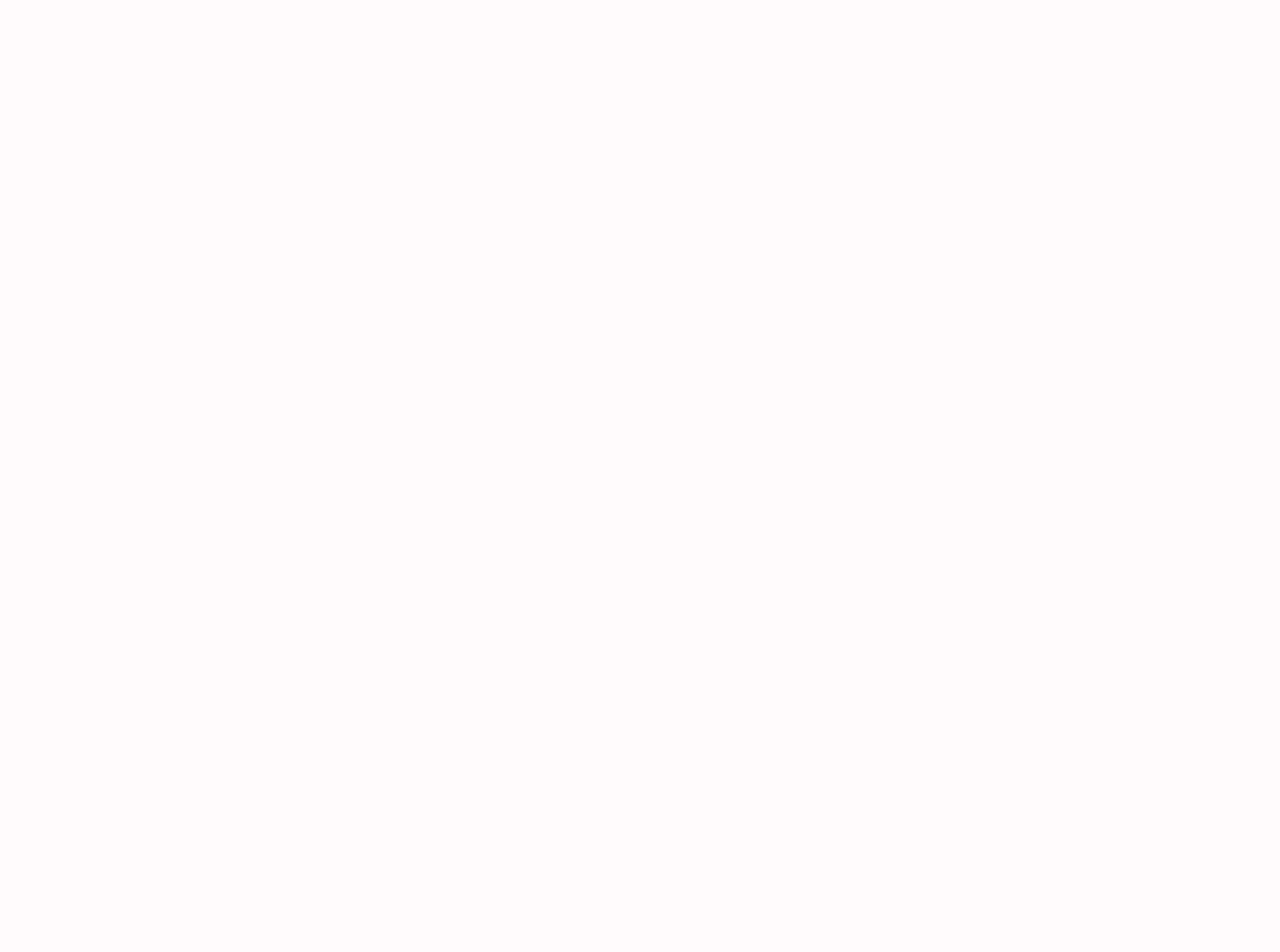
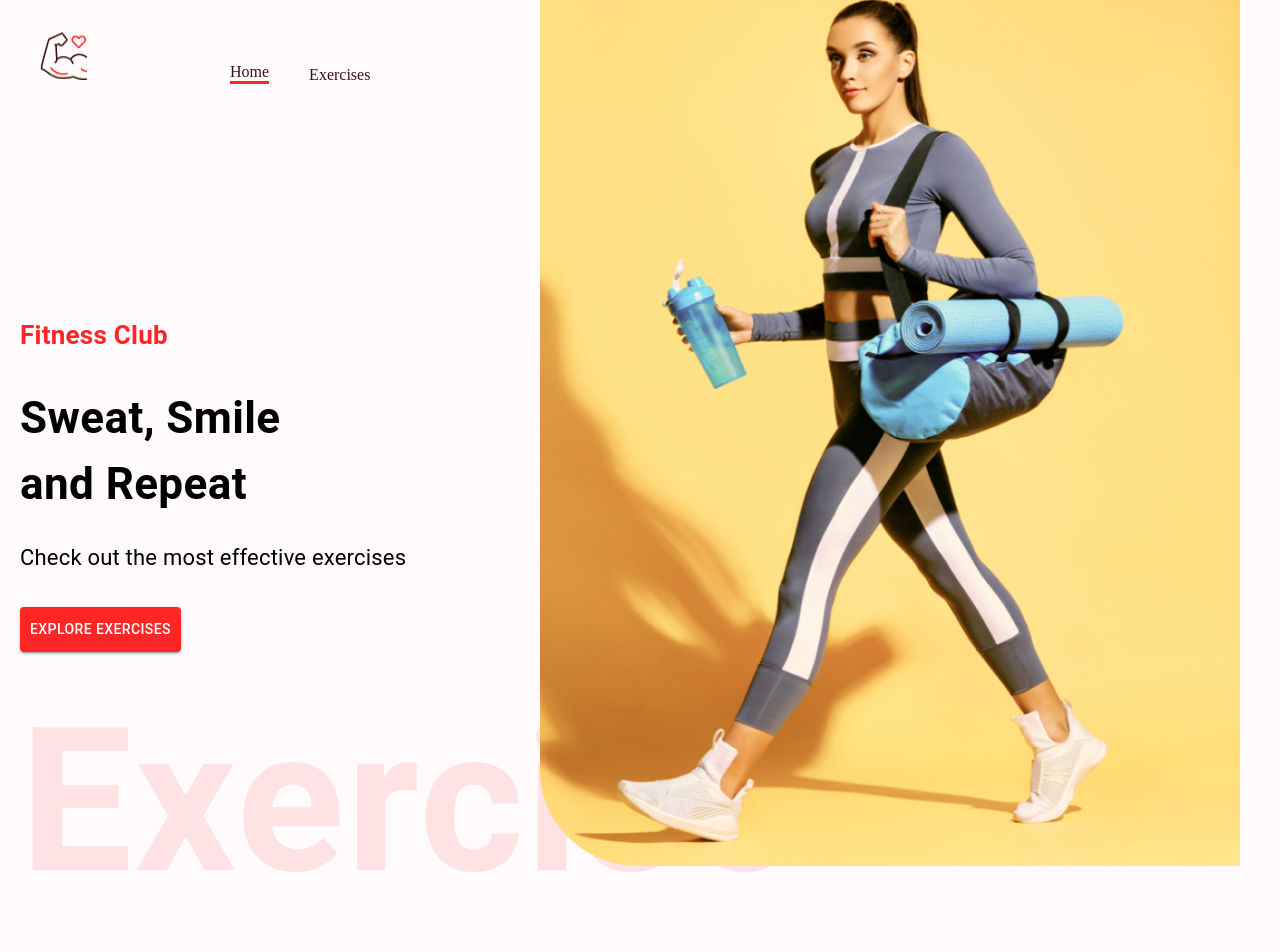
Before and after one commit to aklepper20/fitness-go, a React (Create React App) app: page / in a window 1280 px wide. Shown: the top 952 px of the page. Before the commit the page ends 800 px from the top, so only its background shows below. Built offline with nearby package versions, Linux system fonts and the light colour scheme.

Commit message:
adds navbar, home and hero component

```diff
--- a/src/App.js
+++ b/src/App.js
@@ -1,7 +1,23 @@
 import "./App.css";
+import { Route, Routes } from "react-router-dom";
+import { Box } from "@mui/material";
+
+import ExerciseDetail from "./pages/ExerciseDetail";
+import Home from "./pages/Home";
+import Navbar from "./components/Navbar";
+import Footer from "./components/Footer";
 
 function App() {
-  return <div className="App"></div>;
+  return (
+    <Box width="400px" sx={{ width: { x1: "1488px" } }} m="auto">
+      <Navbar />
+      <Routes>
+        <Route path="/" element={<Home />} />
+        <Route path="/exerise/:id" element={<ExerciseDetail />} />
+      </Routes>
+      <Footer />
+    </Box>
+  );
 }
 
 export default App;
--- /dev/null
+++ b/src/components/Exercises.js
@@ -0,0 +1,7 @@
+import React from "react";
+
+function Exercises() {
+  return <div>Exercises</div>;
+}
+
+export default Exercises;
--- /dev/null
+++ b/src/components/Footer.js
@@ -0,0 +1,7 @@
+import React from "react";
+
+function Footer() {
+  return <div>Footer</div>;
+}
+
+export default Footer;
--- /dev/null
+++ b/src/components/HeroBanner.js
@@ -0,0 +1,51 @@
+import React from "react";
+import "../App.css";
+import { Box, Stack, Typography, Button } from "@mui/material";
+import HeroBannerImage from "../assets/images/banner.png";
+function HeroBanner() {
+  return (
+    <Box
+      sx={{ mt: { lg: "212px", xs: "70px", m1: { sm: "50px" } } }}
+      position="relative"
+      p="20px"
+    >
+      <Typography color="#ff2625" fontWeight="600" fontSize="26px">
+        Fitness Club
+      </Typography>
+      <Typography
+        fontWeight={700}
+        sx={{ fontSize: { lg: "44px", xs: "40px" } }}
+        mb="23px"
+        mt="30px"
+      >
+        Sweat, Smile <br /> and Repeat
+      </Typography>
+      <Typography fontSize="22px" lineHeight="35px" marginBottom={4}>
+        Check out the most effective exercises
+      </Typography>
+      <Button
+        variant="contained"
+        color="error"
+        href="#exercises"
+        sx={{ backgroundColor: "#ff2625", padding: "10px" }}
+      >
+        Explore Exercises
+      </Button>
+      <Typography
+        fontWeight={600}
+        color="#ff2625"
+        sx={{ opacity: 0.1, display: { lg: "block", xs: "none" } }}
+        fontSize="200px"
+      >
+        Exercise
+      </Typography>
+      <img
+        src={HeroBannerImage}
+        alt="hero-banner"
+        className="hero-banner-img"
+      />
+    </Box>
+  );
+}
+
+export default HeroBanner;
--- /dev/null
+++ b/src/components/Navbar.js
@@ -0,0 +1,52 @@
+import React from "react";
+import { Link } from "react-router-dom";
+import { Stack } from "@mui/material";
+
+import Logo from "../assets/images/Logo.png";
+
+function Navbar() {
+  return (
+    <Stack
+      direction="row"
+      justifyContent="space-around"
+      sx={{
+        gap: { sm: "122px", sx: "40px" },
+        mt: { sm: "32px", sx: "20px" },
+        justifyContent: "none",
+      }}
+      px="20px"
+    >
+      <Link to="/">
+        <img
+          src={Logo}
+          alt="logo"
+          style={{ width: "48px", height: "48px", margin: "0 20px" }}
+        />
+      </Link>
+      <Stack direction="row" gap="40px" frontSize="24px" alignItems="flex-end">
+        <Link
+          to="/"
+          style={{
+            textDecoration: "none",
+            color: "#3a1212",
+            borderBottom: "3px solid #ff2625",
+          }}
+        >
+          Home
+        </Link>
+        <a
+          href="#excercises"
+          style={{
+            textDecoration: "none",
+            color: "#3a1212",
+            underline: "none",
+          }}
+        >
+          Exercises
+        </a>
+      </Stack>
+    </Stack>
+  );
+}
+
+export default Navbar;
--- /dev/null
+++ b/src/components/SearchExercises.js
@@ -0,0 +1,5 @@
+import React from "react";
+
+export default function SearchExercises() {
+  return <div>SearchExercises</div>;
+}
--- a/src/index.js
+++ b/src/index.js
@@ -1,13 +1,16 @@
-import React from 'react';
-import ReactDOM from 'react-dom/client';
-import './index.css';
-import App from './App';
-import reportWebVitals from './reportWebVitals';
+import React from "react";
+import ReactDOM from "react-dom/client";
+import "./index.css";
+import App from "./App";
+import reportWebVitals from "./reportWebVitals";
+import { BrowserRouter } from "react-router-dom";
 
-const root = ReactDOM.createRoot(document.getElementById('root'));
+const root = ReactDOM.createRoot(document.getElementById("root"));
 root.render(
   <React.StrictMode>
-    <App />
+    <BrowserRouter>
+      <App />
+    </BrowserRouter>
   </React.StrictMode>
 );
 
--- /dev/null
+++ b/src/pages/ExerciseDetail.js
@@ -0,0 +1,7 @@
+import React from "react";
+
+function ExerciseDetail() {
+  return <div>ExerciseDetail</div>;
+}
+
+export default ExerciseDetail;
--- /dev/null
+++ b/src/pages/Home.js
@@ -0,0 +1,18 @@
+import React, { useState } from "react";
+import { Box } from "@mui/material";
+
+import HeroBanner from "../components/HeroBanner";
+import SearchExercises from "../components/SearchExercises";
+import Exercises from "../components/Exercises";
+
+function Home() {
+  return (
+    <Box>
+      <HeroBanner />
+      <SearchExercises />
+      <Exercises />
+    </Box>
+  );
+}
+
+export default Home;
```
